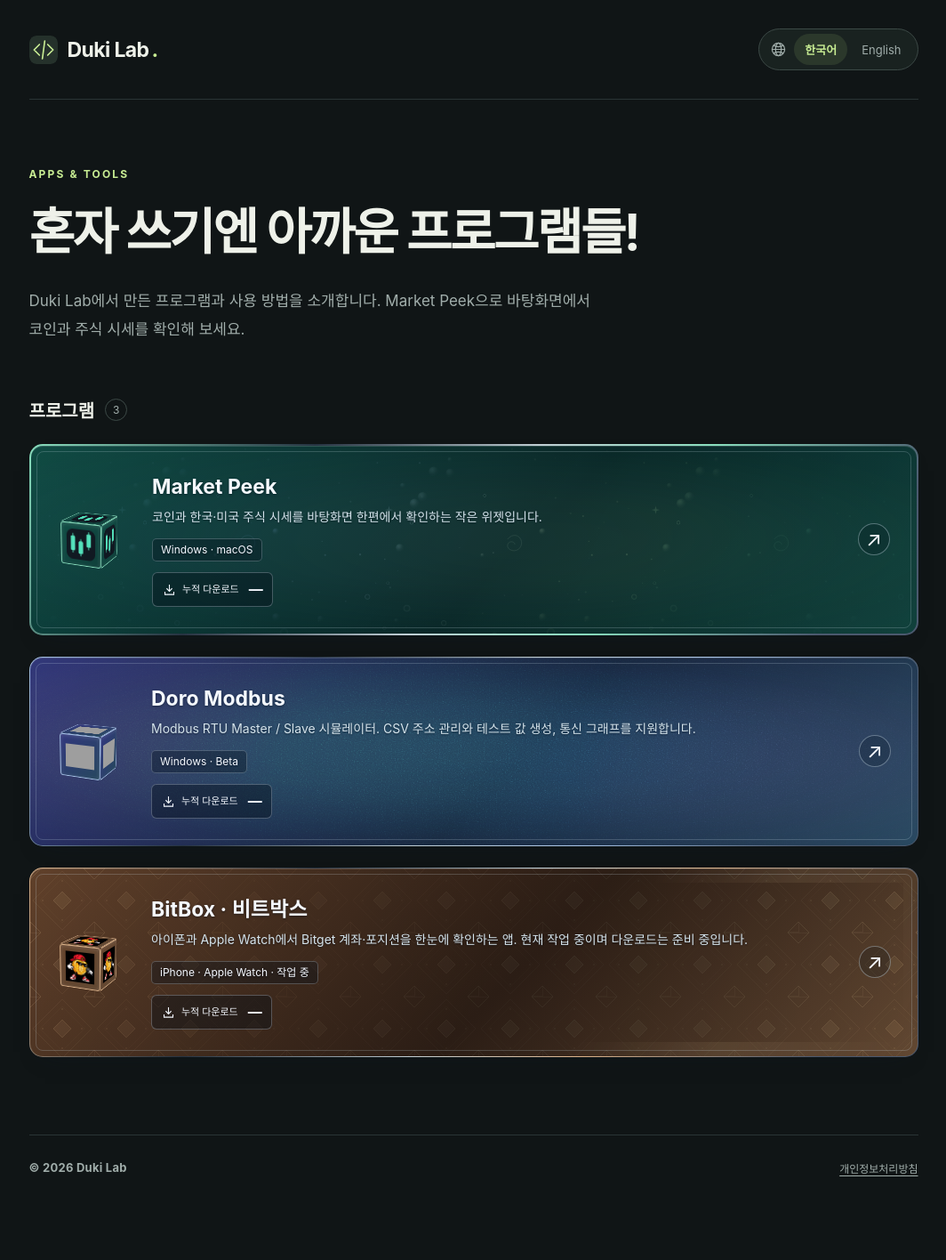
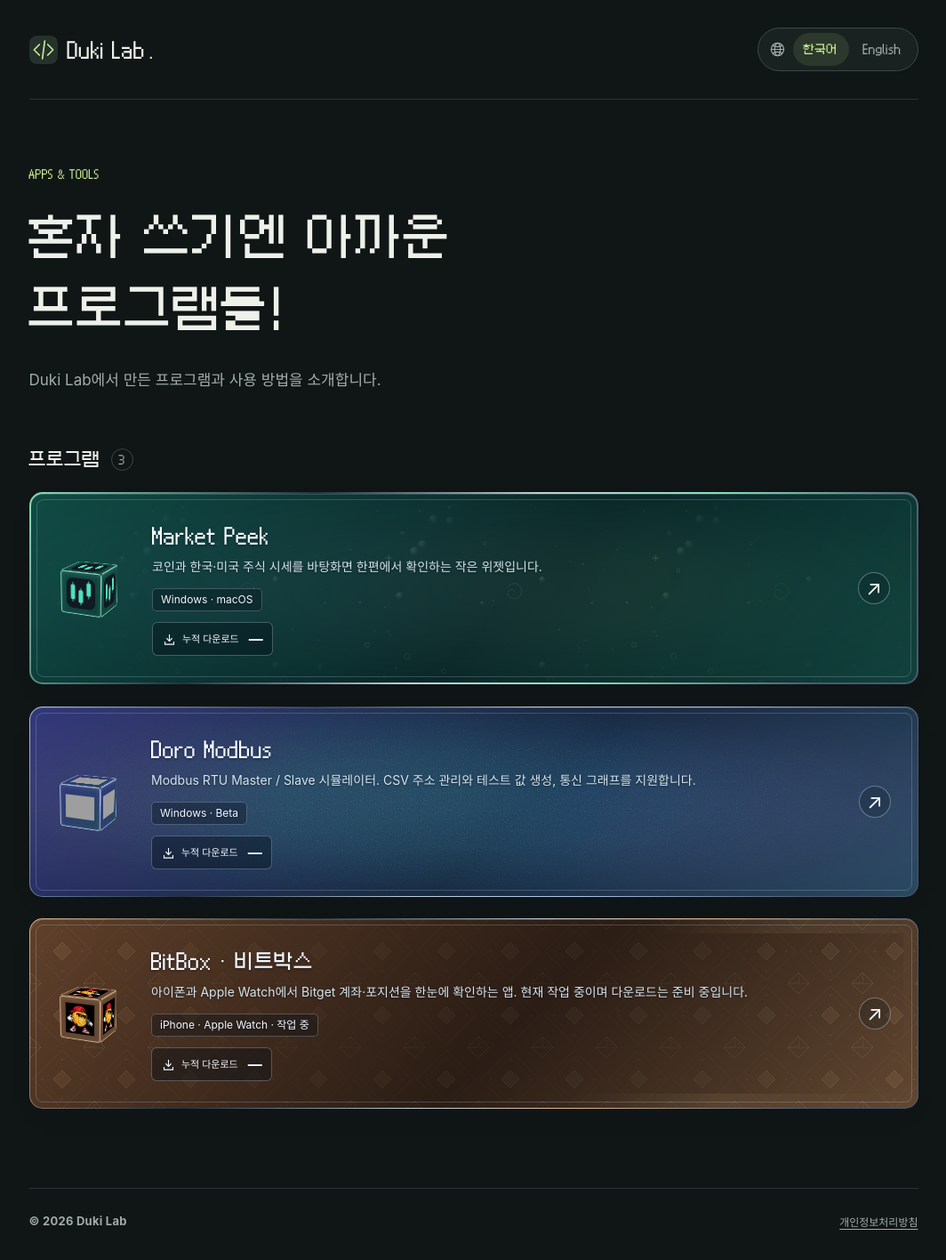
Before and after one commit to Duki-Programming/duki-programming.github.io, a Jekyll site: the page built from index.html, in a window 1280 px wide. Shown: the whole page at 89% size, without its empty margins (100-1164 px from the left). Built offline with Jekyll 4.4.1, drawn with Linux system fonts in a browser that asks for light colours; some web fonts are replaced; before the commit the page ends 1357 px from its top, so only the background shows below that; grey boxes are pictures that could not be loaded.

Commit message:
Use pixel fonts for catalog headings and simplify introduction

```diff
--- a/_data/catalog.yml
+++ b/_data/catalog.yml
@@ -1,6 +1,6 @@
 ko:
   title: 혼자 쓰기엔 아까운 프로그램들!
-  description: Duki Lab에서 만든 프로그램과 사용 방법을 소개합니다. Market Peek으로 바탕화면에서 코인과 주식 시세를 확인해 보세요.
+  description: Duki Lab에서 만든 프로그램과 사용 방법을 소개합니다.
   section_title: 프로그램
   navigation: 언어 선택
   creator: 개발·제작
@@ -28,7 +28,7 @@
       featured: false
 en:
   title: Programs I made for myself.
-  description: Explore programs made by Duki Lab and learn how to use them. Follow crypto and stock prices from your desktop with Market Peek.
+  description: Explore programs made by Duki Lab and learn how to use them.
   section_title: Programs
   navigation: Choose a language
   creator: Created by
--- a/_layouts/catalog.html
+++ b/_layouts/catalog.html
@@ -16,6 +16,7 @@
   <link rel="alternate" hreflang="en" href="{{ page.en_url | absolute_url }}">
   <link rel="icon" href="{{ '/assets/brand.svg' | relative_url }}" type="image/svg+xml">
   <link rel="preload" href="{{ '/assets/fonts/PretendardVariable.woff2' | relative_url }}" as="font" type="font/woff2" crossorigin>
+  <link rel="preload" href="{{ '/assets/fonts/Galmuri9.woff2' | relative_url }}" as="font" type="font/woff2" crossorigin>
   <link rel="stylesheet" href="{{ '/assets/css/catalog.css' | relative_url }}">
   <script defer src="{{ '/assets/js/card-tilt.js' | relative_url }}"></script>
   <script defer src="{{ '/assets/js/hover-sparkles.js' | relative_url }}"></script>
@@ -25,7 +26,7 @@
   <link rel="stylesheet" href="{{ '/assets/css/business-footer.css' | relative_url }}">
   {% include advertising-head.html %}
 </head>
-<body>
+<body class="catalog-page">
   <header class="catalog-header shell">
     <a class="catalog-brand" href="{% if page.lang == 'en' %}{{ '/en/' | relative_url }}{% else %}{{ '/' | relative_url }}{% endif %}"><img src="{{ '/assets/brand.svg' | relative_url }}" width="32" height="32" alt="">Duki Lab<span aria-hidden="true">.</span></a>
     {% include company-language.html %}
--- a/assets/css/catalog.css
+++ b/assets/css/catalog.css
@@ -1,4 +1,5 @@
 @import url('programs.css');
+@font-face { font-family: 'Galmuri9'; font-style: normal; font-weight: 400; font-display: swap; src: url('../fonts/Galmuri9.woff2') format('woff2'); }
 @font-face { font-family: 'Pretendard Variable'; font-style: normal; font-weight: 45 920; font-display: swap; src: url('../fonts/PretendardVariable.woff2') format('woff2'); }
 :root { color-scheme: dark; --page-bg: #101516; --surface: #192123; --ink: #eef1e9; --muted: #a0adaa; --line: #2a3435; --line-strong: #3c4946; --link: #c8ed93; --link-hover: #dff6b6; --accent: #c8ed93; font-family: 'Pretendard Variable', -apple-system, BlinkMacSystemFont, 'Segoe UI', sans-serif; background: var(--page-bg); color: var(--ink); }
 * { box-sizing: border-box; }
@@ -32,6 +33,17 @@
 .product-about__platform { display: inline-block; margin: 0 0 22px; padding: 7px 12px; border: 1px solid var(--line-strong); border-radius: 6px; color: var(--accent); font-size: 13px; }
 .product-about__link { display: inline-flex; gap: 18px; padding: 15px 22px; border-radius: 7px; background: var(--accent); color: #182214; font-size: 15px; font-weight: 650; }
 .product-about__note { max-width: 650px; margin: 24px 0 0; color: var(--muted); font-size: 14px; line-height: 1.9; }
+/* Pixel lettering for catalog headings and controls; descriptions retain Pretendard. */
+.catalog-page :is(.catalog-brand, .catalog-eyebrow, .catalog-intro h1, .catalog-section-heading h2, .catalog-section-heading > span, .program-link__text > strong, .company-language a, .product-about__link, .program-actions a) {
+  font-family: 'Galmuri9', 'Pretendard Variable', sans-serif;
+  font-weight: 400;
+  font-synthesis: none;
+  letter-spacing: 0;
+}
+.catalog-page .catalog-intro h1 { font-size: clamp(27px, 5.4vw, 54px); line-height: 1.5; }
+.catalog-page .catalog-brand { font-size: 22px; }
+.catalog-page .program-link__text > strong { font-size: 22px; line-height: 1.6; }
+.catalog-page .company-language a { line-height: 1.6; }
 @media (max-width: 640px) {
   .shell { width: calc(100% - 40px); }
   .catalog-header { flex-wrap: wrap; gap: 16px; padding: 22px 0; min-height: 0; }
```
